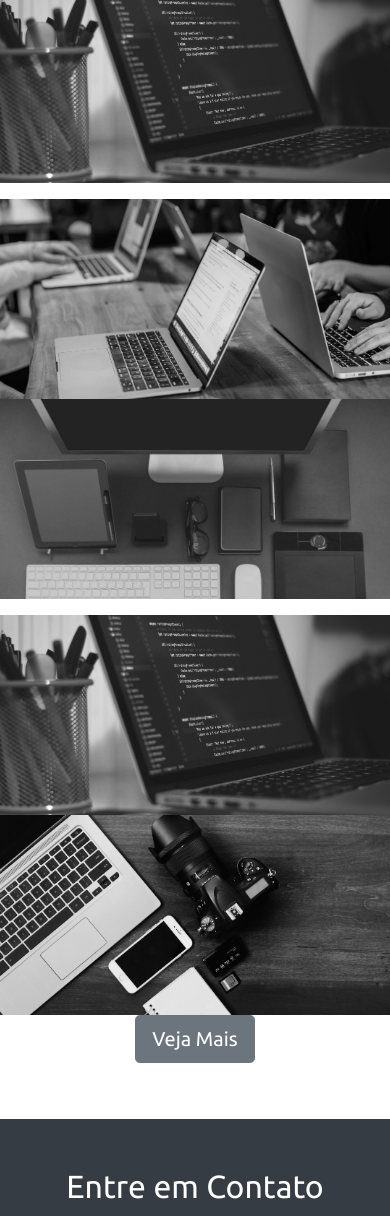
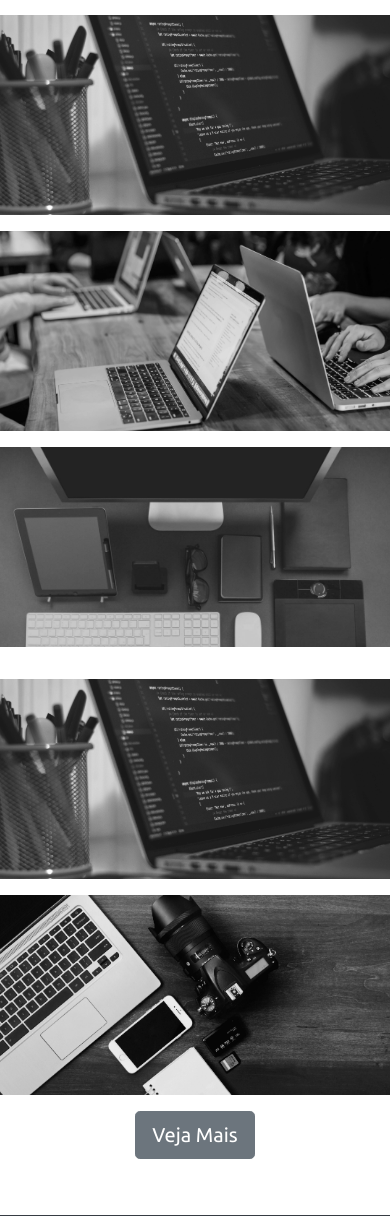
Before and after one commit to andblade/adocao, a PHP site: page / in a window 390 px wide. Shown: the part 3050-4266 px from the top of the page. Run offline with PHP 8.4, Linux system fonts and the light colour scheme; some libraries are stand-ins or nearby versions.

Commit message:
mudança ĺayout portfolio

```diff
--- a/css/estilo.css
+++ b/css/estilo.css
@@ -294,4 +294,8 @@ body{
   .linha span:after{
     width: 50%;
   }
+
+  .mt-mobile-2{
+    margin-top: 1rem;
+  }
 }
--- a/index.html
+++ b/index.html
@@ -120,7 +120,7 @@
                 </a>
               </div>
             </div>
-            <div class="col-md-4 px-0">
+            <div class="col-md-4 px-0 mt-mobile-2">
               <div class="mx-2 zoom">
                 <a href="#" title="ESCREVA_AQUI">
                   <div class="site-02"></div>
@@ -138,7 +138,7 @@
                 </a>
               </div>
             </div>
-            <div class="col-md-8 px-0">
+            <div class="col-md-8 px-0 mt-mobile-2">
               <div class="mx-2 zoom">
                 <a href="#" title="ESCREVA_AQUI">
                   <div class="site-04"></div>
@@ -156,7 +156,7 @@
                 </a>
               </div>
             </div>
-            <div class="col-md-4 px-0">
+            <div class="col-md-4 px-0 mt-mobile-2">
               <div class="mx-2 zoom">
                 <a href="#" title="ESCREVA_AQUI">
                   <div class="site-06"></div>
@@ -166,7 +166,7 @@
             </div>
           </div>
           <div class="row py-2">
-            <div class="col-md-4 px-0">
+            <div class="col-md-4 px-0 mt-mobile-2">
               <div class="mx-2 zoom">
                 <a href="#" title="ESCREVA_AQUI">
                   <div class="site-04"></div>
@@ -174,7 +174,7 @@
                 </a>
               </div>
             </div>
-            <div class="col-md-4 px-0">
+            <div class="col-md-4 px-0 mt-mobile-2">
               <div class="mx-2 zoom">
                 <a href="#" title="ESCREVA_AQUI">
                   <div class="site-01"></div>
@@ -182,7 +182,7 @@
                 </a>
               </div>
             </div>
-            <div class="col-md-4">
+            <div class="col-md-4 mt-mobile-2">
               <div class="h-100 d-flex">
                 <a href="#" title="Veja Mais" class="btn btn-lg btn-secondary mx-auto my-auto">Veja Mais</a>
               </div>
```
